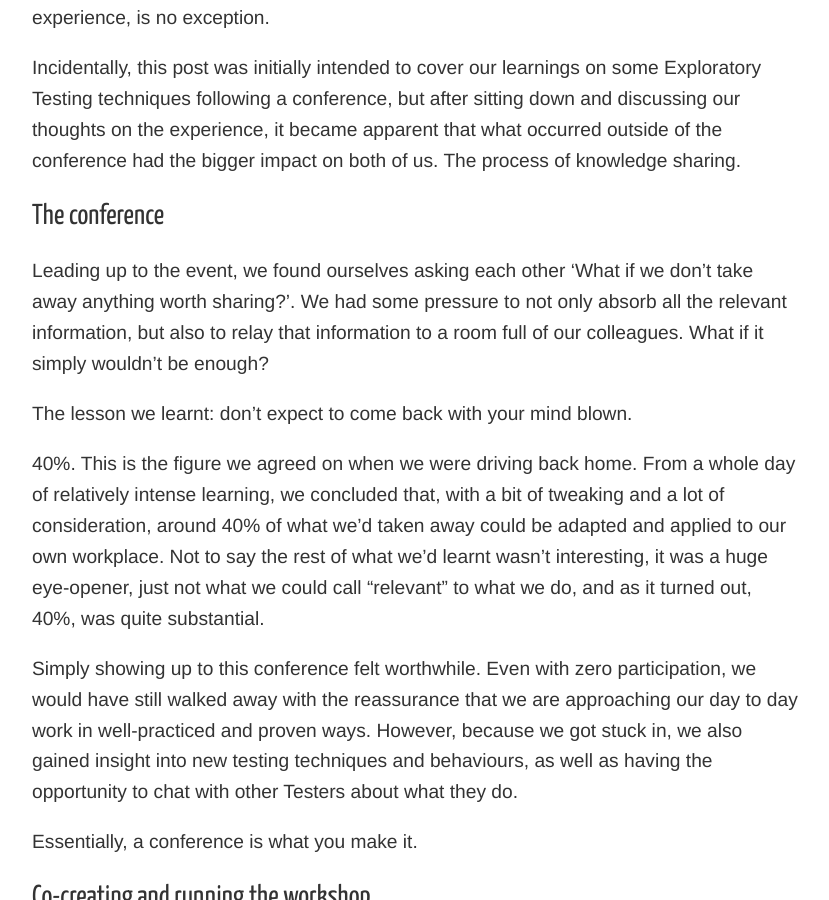
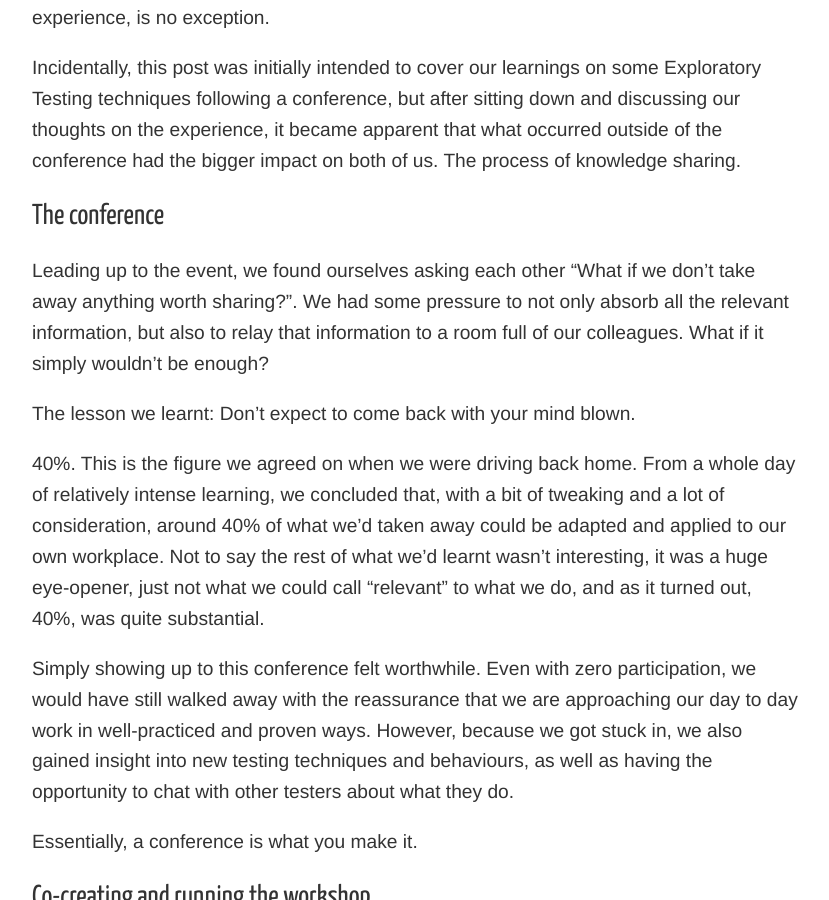
Before and after one commit to holidayextras/holidayextras.github.com, a Jekyll site: the page built from _posts/2016-03-09-sharing-is-caring.md, in a window 1280 px wide and 900 px high, scrolled down 620 px. Shown: the whole window, without its empty margins (224-1053 px from the left). Built offline with Jekyll 4.4.1, drawn with Linux system fonts in a browser that asks for light colours; nearby versions of some CDN libraries; comment, search, counter and statistics services are not loaded.

Commit message:
minor punctuation changes

```diff
--- a/_posts/2016-03-09-sharing-is-caring.md
+++ b/_posts/2016-03-09-sharing-is-caring.md
@@ -16,14 +16,14 @@ Ok, so public speaking is scary (at least, for most of us), and having to presen
 Incidentally, this post was initially intended to cover our learnings on some Exploratory Testing techniques following a conference, but after sitting down and discussing our thoughts on the experience, it became apparent that what occurred outside of the conference had the bigger impact on both of us. The process of knowledge sharing.
 
 ## The conference
-Leading up to the event, we found ourselves asking each other ‘What if we don’t take away anything worth sharing?’. We had some pressure to not only absorb all the relevant information, but also to relay that information to a room full of our colleagues. What if it simply wouldn’t be enough?
+Leading up to the event, we found ourselves asking each other "What if we don’t take away anything worth sharing?". We had some pressure to not only absorb all the relevant information, but also to relay that information to a room full of our colleagues. What if it simply wouldn’t be enough?
 
-The lesson we learnt: don’t expect to come back with your mind blown.
+The lesson we learnt: Don’t expect to come back with your mind blown.
 
 40%. This is the figure we agreed on when we were driving back home. From a whole day of relatively intense learning, we concluded that, with a bit of tweaking and a lot of consideration, around 40% of what we’d taken away could be adapted and applied to our own workplace. Not to say the rest of what we’d learnt wasn’t interesting, it was a huge eye-opener, just not what we could call “relevant” to what we do, and as it turned out, 40%, was quite substantial.
 
 Simply showing up to this conference felt worthwhile.
-Even with zero participation, we would have still walked away with the reassurance that we are approaching our day to day work in well-practiced and proven ways. However, because we got stuck in, we also gained insight into new testing techniques and behaviours, as well as having the opportunity to chat with other Testers about what they do.
+Even with zero participation, we would have still walked away with the reassurance that we are approaching our day to day work in well-practiced and proven ways. However, because we got stuck in, we also gained insight into new testing techniques and behaviours, as well as having the opportunity to chat with other testers about what they do.
 
 Essentially, a conference is what you make it.
 
```
